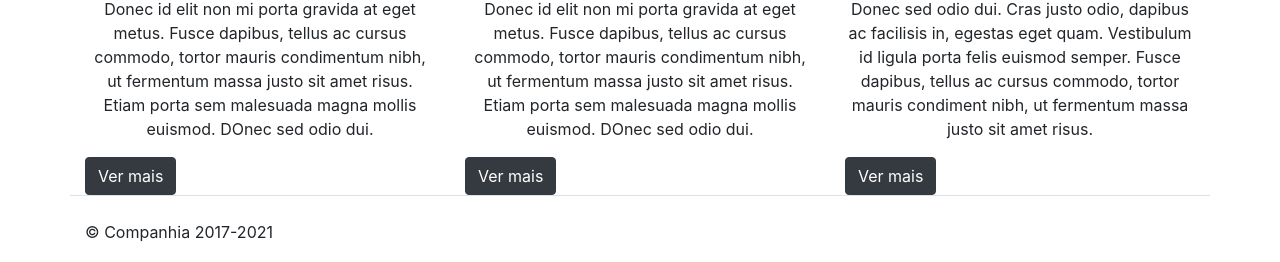
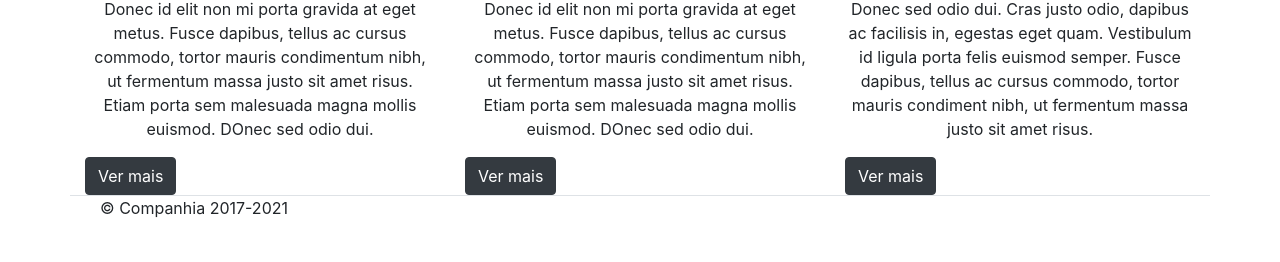
Before and after one commit to MatheusCardoso3602/bootstrap01, a plain HTML site: page exercicio-bootstrap-03/apoio-grid.html in a window 1280 px wide. Shown: the part 538-800 px from the top of the page. Drawn offline with nearby package versions, Linux system fonts and the light colour scheme.

Commit message:
Update apoio-grid.html

```diff
--- a/exercicio-bootstrap-03/apoio-grid.html
+++ b/exercicio-bootstrap-03/apoio-grid.html
@@ -80,7 +80,7 @@
       </div>
 	</div>
 
-      <footer class="pt-4">
+      <footer class="container">
       <p>© Companhia 2017-2021 </p>
       </footer>
 
```
